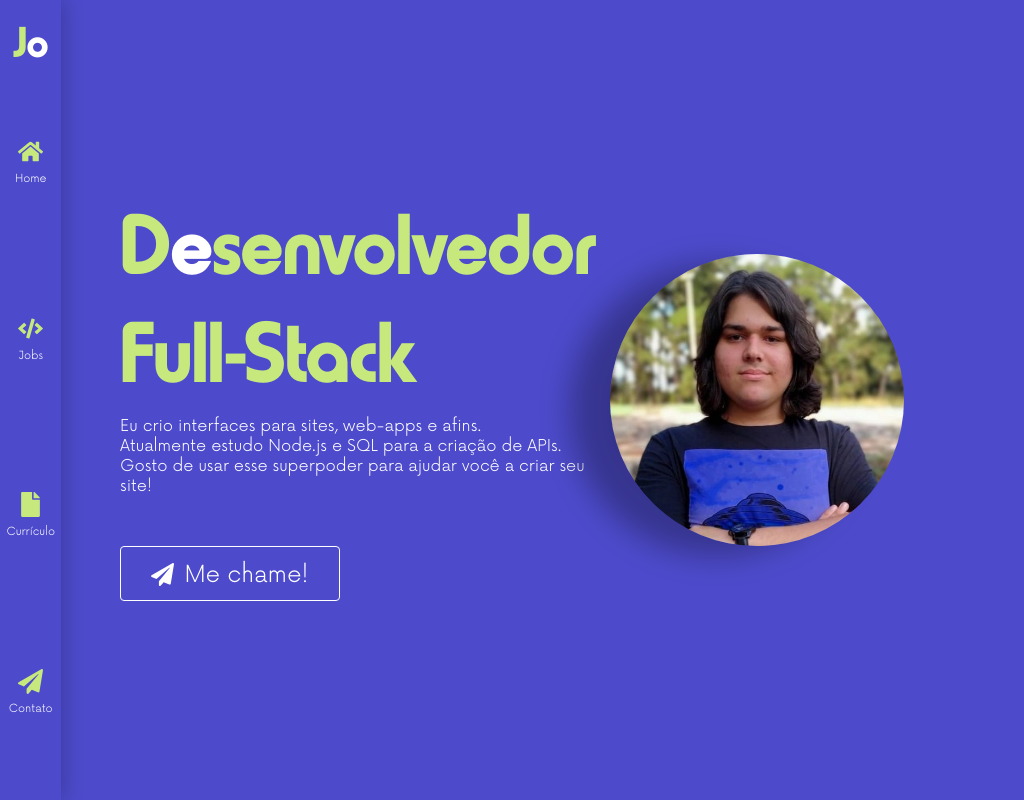
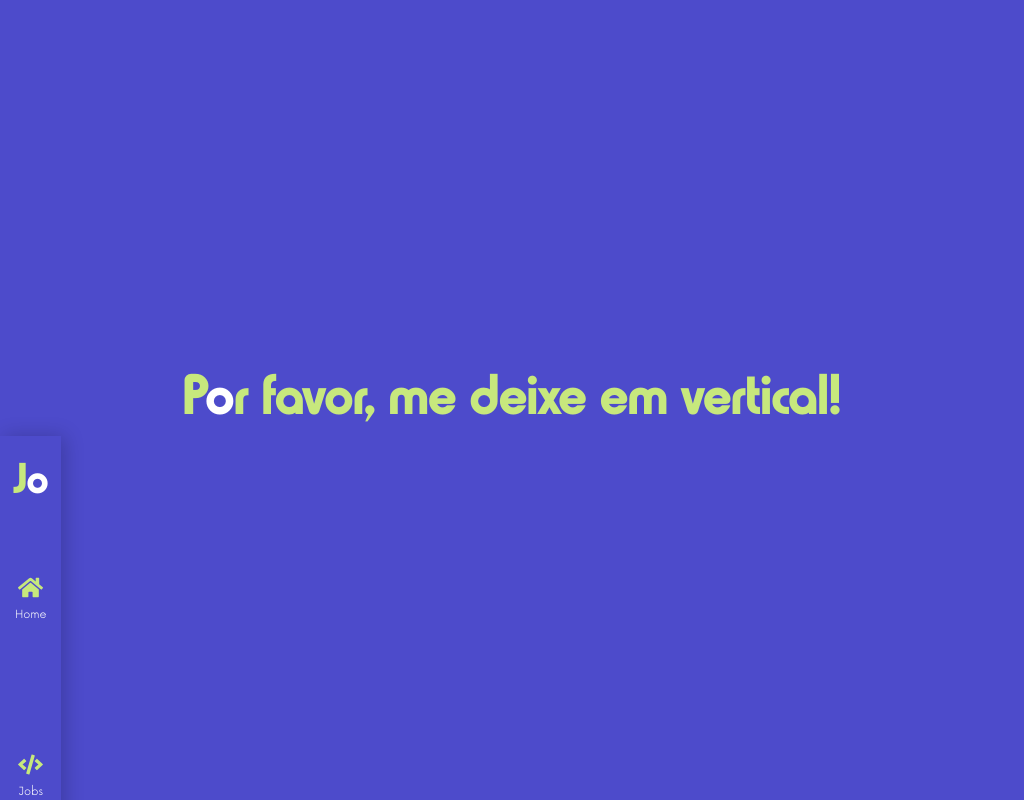
Before and after one commit to JoshuaHawatta/portifolio-dev, a React (Vite) app: page / in a window 1024 px wide. Shown: the top 800 px of the page. Built offline with nearby package versions, Linux system fonts and the light colour scheme.

Commit message:
Adding the "hiding effect" at tablets landscapes too

```diff
--- a/src/setup.css
+++ b/src/setup.css
@@ -44,7 +44,7 @@ h6 { display: none }
     --gray-color: #d8e5e7;
 }
 
-/*MOBILE_LAND_SCAPE_WITH_BUTTONS*/
+/*MOBILES_LAND_SCAPE*/
 @media (max-height: 520px) and (orientation: landscape) {
     h6 {
         display: inline;
@@ -64,5 +64,32 @@ h6 { display: none }
         background-color: var(--blue-color);
     }
 
+    #header-wrapper { display: none; }
+    #contact-article { display: none; }
     main, article, section, form { display: none; }
 }
+
+/*TABLETS_LANDSCAPE*/
+@media (min-width: 780px) and (max-width: 1100px) and (orientation: landscape) {
+    h6 {
+        display: inline;
+        font: 6rem harry-fat, Arial, Helvetica, sans-serif;
+        text-decoration: none;
+        color: var(--green-color);
+    }
+
+    h6 > span { color: #FFFFFF; }
+
+    body {
+        display: flex;
+        align-items: center;
+        justify-content: center;
+        width: 100%;
+        height: 100vh;
+        background-color: var(--blue-color);
+    }
+
+    #header-wrapper { display: none; }
+    #contact-article { display: none; }
+    main, article, section, form { display: none; }
+}
```
